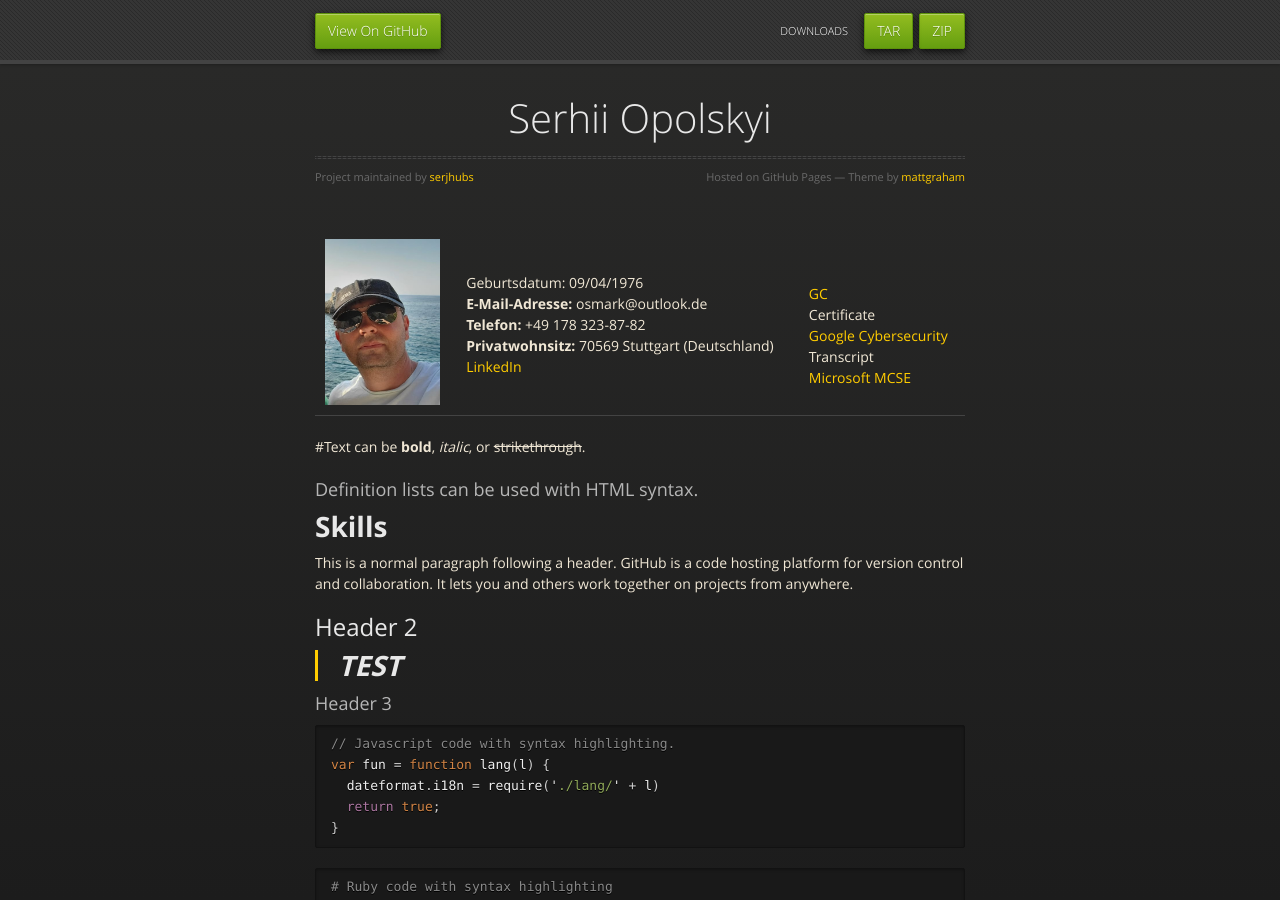
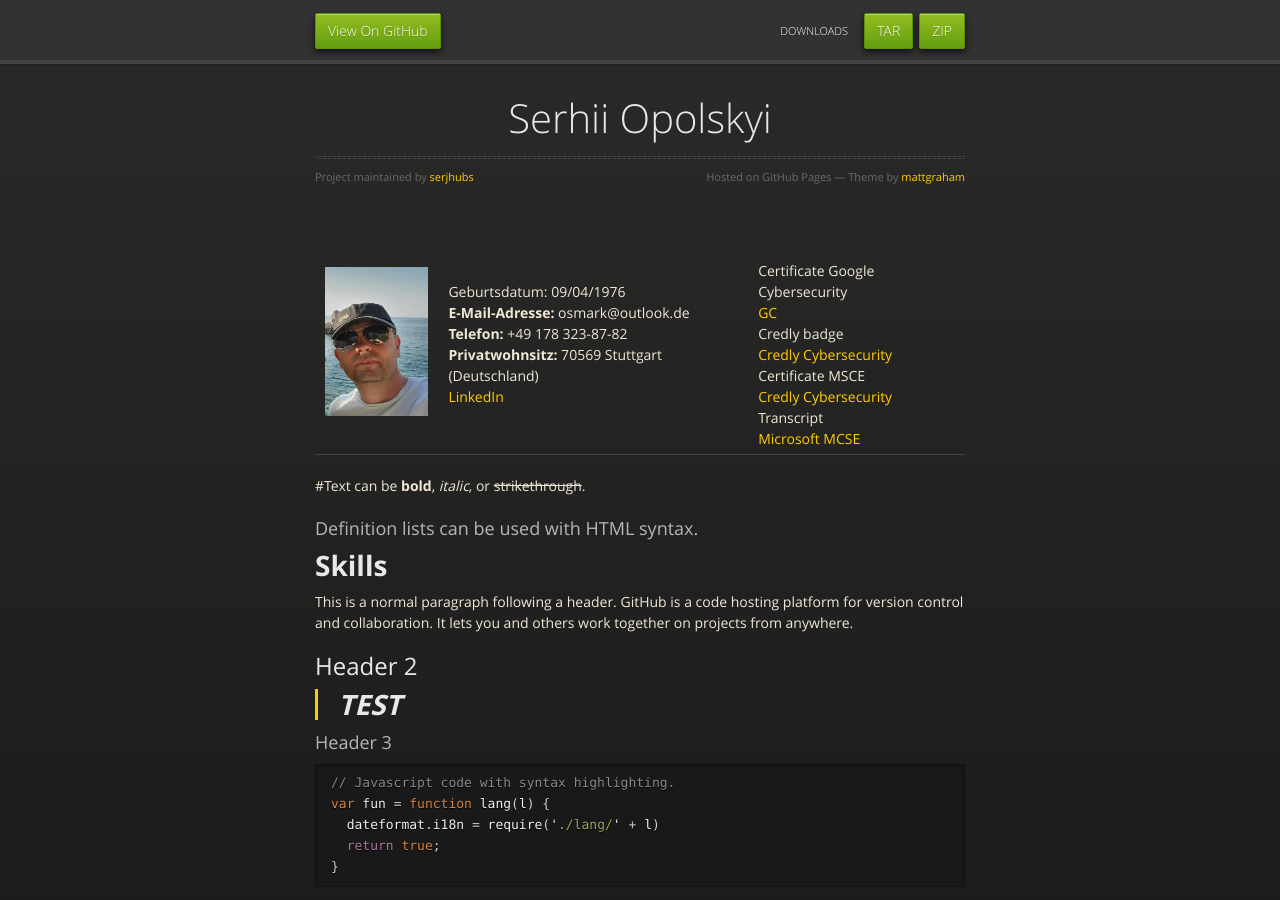
Before and after one commit to serjhubs/Resume, a Jekyll site: the page built from index.md, in a window 1280 px wide and 900 px high. Built offline with Jekyll 4.4.1, drawn with Linux system fonts in a browser that asks for light colours; the repository's description, which GitHub fills in, is left out.

Commit message:
Update index.md

```diff
--- a/index.md
+++ b/index.md
@@ -11,9 +11,12 @@ layout: default
          <br><a href="https://linkedin.com" target = "_blank">LinkedIn</a>
       </td>
       <td>
+          <br> Certificate Google Cybersecurity
          <br><a href="https://drive.google.com/file/d/1V3JxWsoC7uWKMBJ9DZIbsNHsLgCcs3Vd/view?usp=sharing" target = "_blank">GC</a>
-        <br> Certificate
-          <br><a href="https://www.credly.com/badges/31d821ea-8c1b-4400-b222-442f3488fbfc/public_url" target = "_blank">Google Cybersecurity</a>
+        <br> Credly badge
+          <br><a href="https://www.credly.com/badges/31d821ea-8c1b-4400-b222-442f3488fbfc/public_url" target = "_blank">Credly Cybersecurity</a>
+          <br> Certificate MSCE
+          <br><a href="https://drive.google.com/file/d/1xgNNhviZ_rtRVmOVhLTEbD86jgRT6qSy/view?usp=sharing" target = "_blank">Credly Cybersecurity</a>
          <br>Transcript
           <br><a href="https://learn.microsoft.com/en-us/users/serhiiopolskyi/transcript/d9mnkakjy3g5e86" target = "_blank">Microsoft MCSE</a>
        </td>
```
